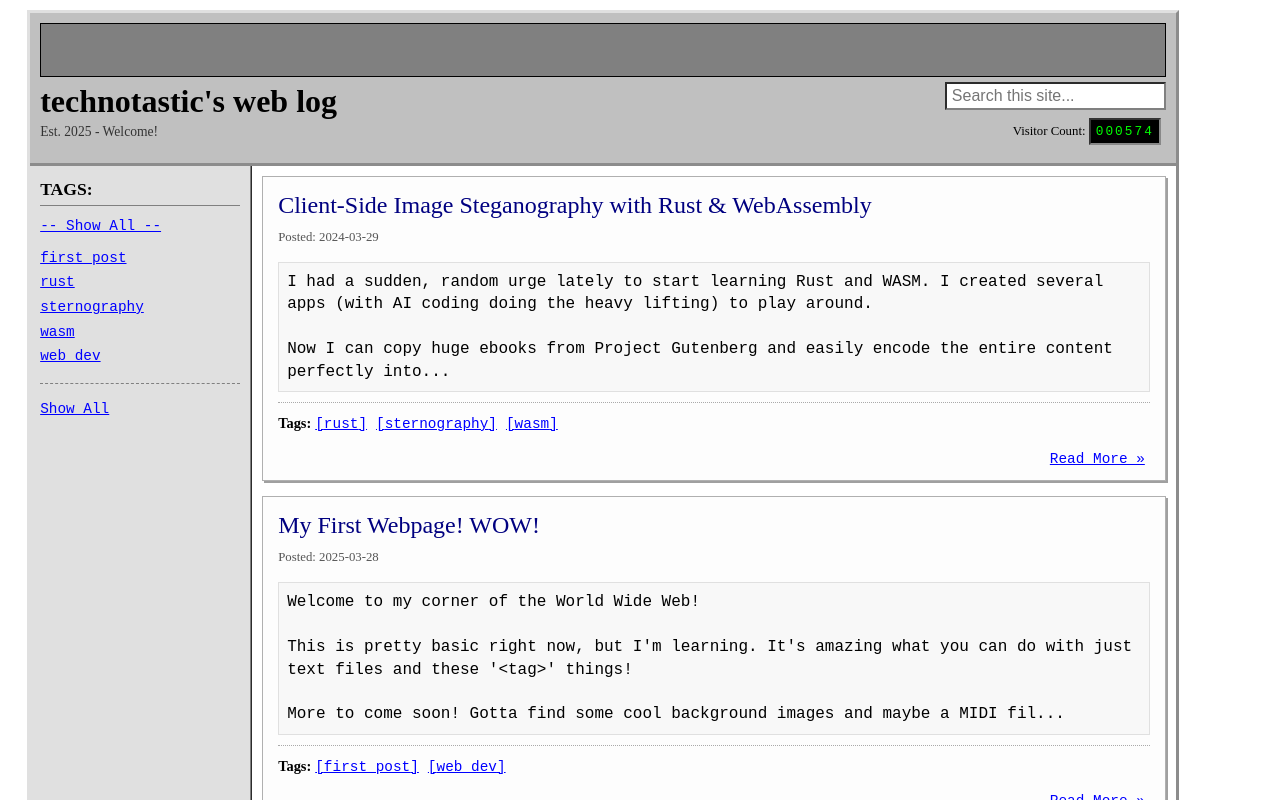
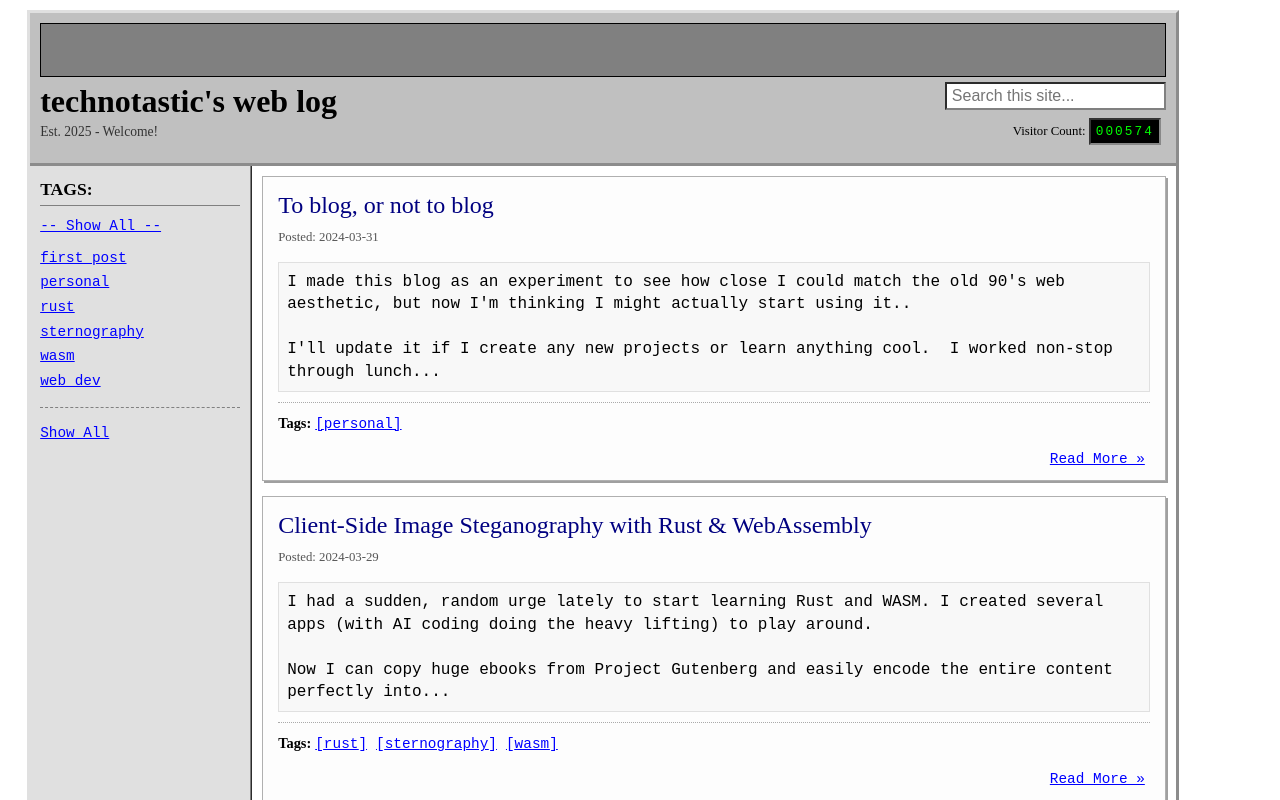
Before and after one commit to technotastic/weblog, a React (Vite) app: page / in a window 1280 px wide. Shown: the top 800 px of the page. Built offline with nearby package versions, Linux system fonts and the light colour scheme.

Commit message:
create blog entry

```diff
--- a/src/blogData.ts
+++ b/src/blogData.ts
@@ -40,4 +40,15 @@ Live Demo Here (Link: https://technotastic.github.io/pixel-embed-wasm/ )
 `,
     tags: ['rust', 'sternography', 'wasm']
   },
+  {
+    id: '3',
+    title: 'To blog, or not to blog',
+    date: '2024-03-31',
+    content: `I made this blog as an experiment to see how close I could match the old 90's web aesthetic, but now I'm thinking I might actually start using it..
+
+I'll update it if I create any new projects or learn anything cool.  I worked non-stop through lunch with Kotlin/Jetpack Compose at work today so I don't have much energy to post anything interesting yet though.  I'm really happy with the result at least.
+
+Things change so much so this will age like spoiled milk, but I've been playing around with the new Gemini Pro 2.5 Experimental model on Google's AI Studio the last few days and really digging it. `,
+    tags: ['personal']
+  },
 ];
```
